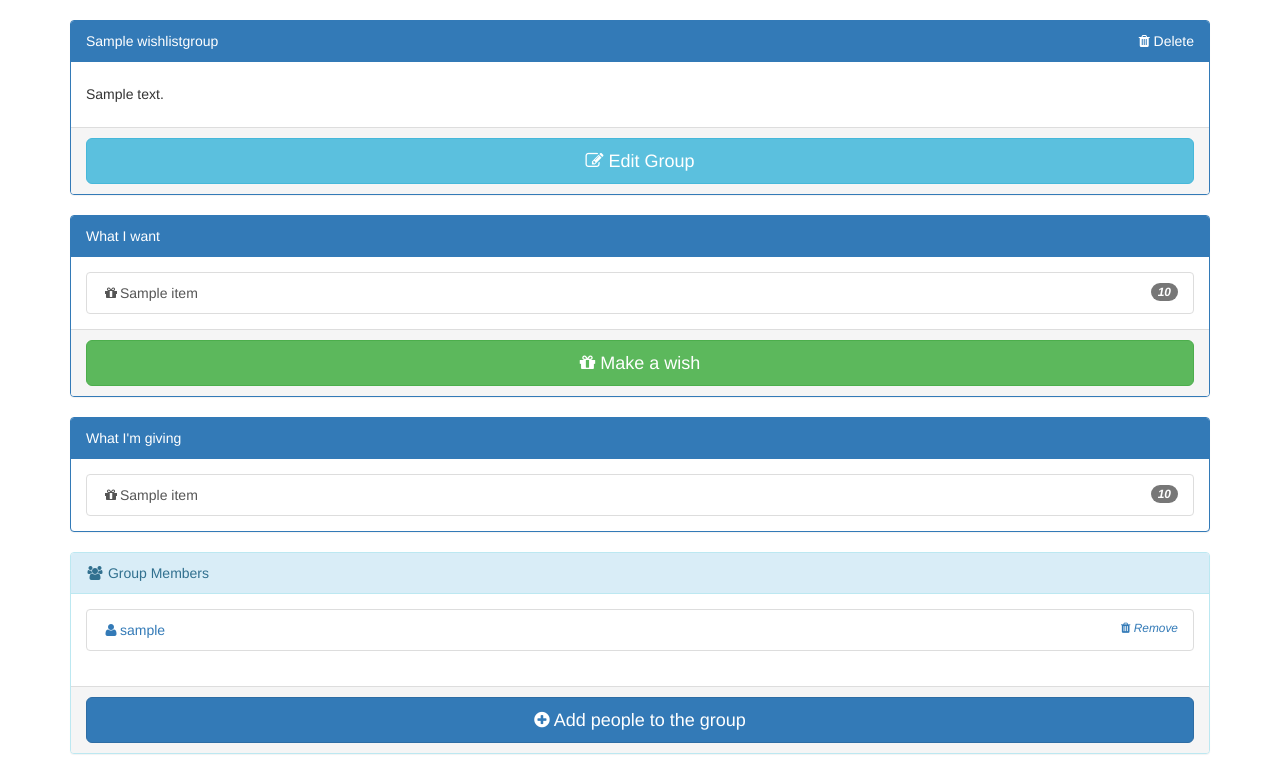
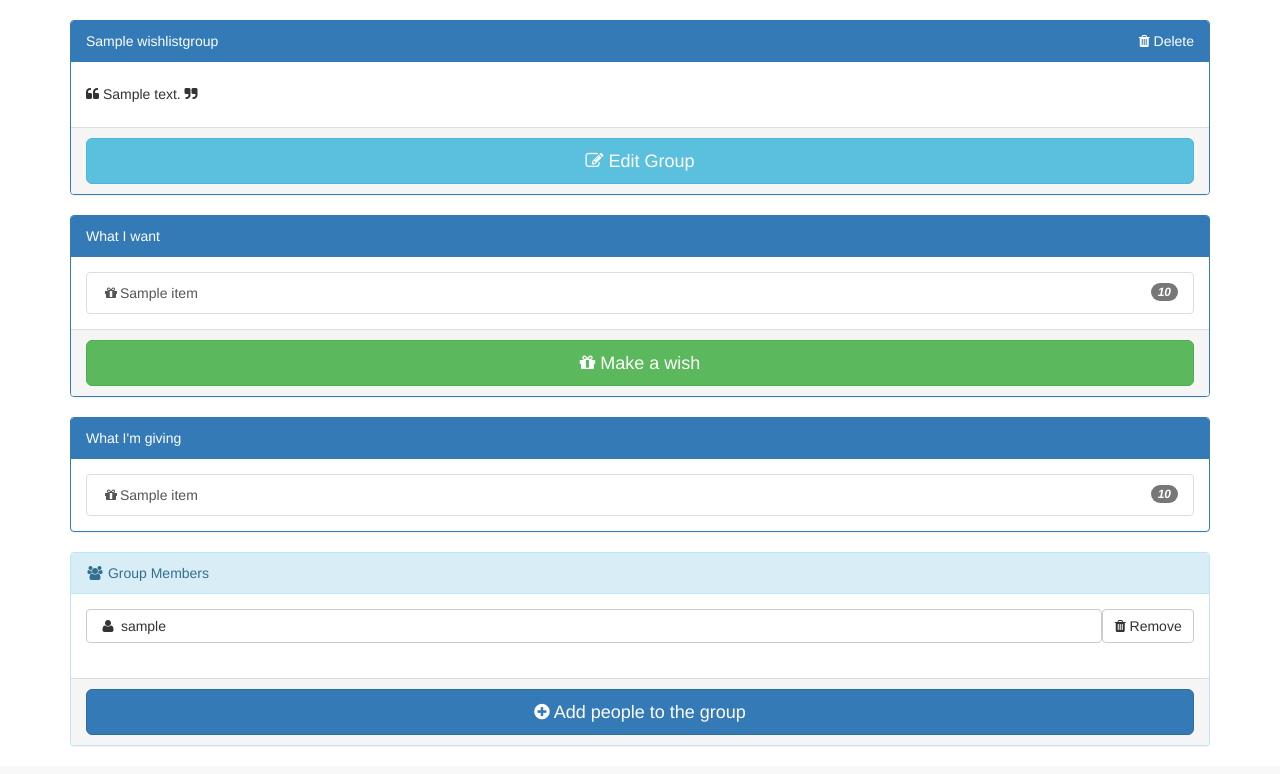
Before and after one commit to pclements12/PyWishlist, a Django app: page /wishlist/1/ in a window 1280 px wide. Shown: the part 51-825 px from the top of the page. After the commit the page ends 797 px from the top, so only its background shows below. Run offline with Django 3.2, Linux system fonts and the light colour scheme; a user stored in the database is signed in; tables that the repository leaves empty hold one stand-in row (values such as "Sample post"); some libraries are stand-ins or nearby versions.

Commit message:
update member lists to reflect group styles

```diff
--- a/wishlist_app/static/css/wishlist.css
+++ b/wishlist_app/static/css/wishlist.css
@@ -6,10 +6,14 @@ form.delete a{
     cursor: pointer
 }
 
-form.delete a:hover{
+form.delete a.delete:hover{
     color: red
 }
 
 a.no-link{
     cursor: default
 }
+
+.text-left{
+    text-align: left
+}
--- a/wishlist_app/static/js/home.js
+++ b/wishlist_app/static/js/home.js
@@ -3,7 +3,7 @@
     //handle confirming deletes
     var currentDeleteForm = null;
 
-    $("form.delete a").click(function(ev){
+    $("form.delete a.delete").click(function(ev){
         var $target = $(ev.target)
         currentDeleteForm = $target.closest("form")
         if(!currentDeleteForm){
--- a/wishlist_app/templates/wishlist_app/group/group_home.html
+++ b/wishlist_app/templates/wishlist_app/group/group_home.html
@@ -12,12 +12,12 @@
                 {% if request.user == group.creator %}
                 <form class="pull-right delete" method="POST" action="{% url 'group_delete' group.id %}">
                     {% csrf_token %}
-                    <a class="inverse" data-name="{{ group.name }}"><i class="fa fa-trash"></i> Delete</a>
+                    <a class="delete inverse" data-name="{{ group.name }}"><i class="fa fa-trash"></i> Delete</a>
                 </form>
                 {% endif %}
             </div>
             <div class="panel-body">
-                <h5>{{group.description}}</h5>
+                <h5><i class="fa fa-quote-left"></i> {{group.description}} <i class="fa fa-quote-right"></i> </h5>
                 {% block group_assignment %}
                 {% endblock %}
             </div>
@@ -75,7 +75,9 @@
             </div>
             <!-- /.panel-heading -->
             <div class="panel-body">
-                {% include 'wishlist_app/group/wishlist_members.html' %}
+                {% block member_links %}
+                    {% include 'wishlist_app/group/wishlist_members.html' %}
+                {% endblock %}
             </div>
 
             <div class="panel-footer">
--- a/wishlist_app/templates/wishlist_app/group/registry_home.html
+++ b/wishlist_app/templates/wishlist_app/group/registry_home.html
@@ -7,7 +7,7 @@
 {% block group_assignment %}
     <div class="col-lg-12">
         <div class="alert alert-info">
-                This is a birthday group for
+            This is a birthday/registry style group for
             {% if assignment %}
             <a title="See wishes" href="{% url 'user_wishlist' group.id assignment.wisher.id %}"><i class="fa fa-user"></i> {{ assignment.wisher.username }}</a>
             {% else %} no one yet. {% endif %}
@@ -30,5 +30,7 @@
     {% endif %}
 {% endblock %}
 
-{% block footer %}
+
+{% block member_links %}
+    {% include "wishlist_app/group/secret_santa_members.html" %}
 {% endblock %}
--- a/wishlist_app/templates/wishlist_app/group/secret_santa_home.html
+++ b/wishlist_app/templates/wishlist_app/group/secret_santa_home.html
@@ -14,3 +14,7 @@
         </div>
     </div>
 {% endblock %}
+
+{% block member_links %}
+    {% include "wishlist_app/group/secret_santa_members.html" %}
+{% endblock %}
--- a/wishlist_app/templates/wishlist_app/group/wishlist_members.html
+++ b/wishlist_app/templates/wishlist_app/group/wishlist_members.html
@@ -1,17 +1,19 @@
  <div class="list-group">
      {% for member in members %}
-    <li class="list-group-item" title="View wishes">
-        <a href="{% url 'user_wishlist' member.group.id member.user.id %}"><i class="fa fa-user fa-fw"></i>{{ member.user.username }}</a>
-        <span class="pull-right text-muted small">
-            <em>
-            {% if request.user == group.creator %}
-                 <form class="delete" method="POST" action="{% url 'remove_user' member.id %}">
+    <form class="delete" method="POST" action="{% url 'remove_user' member.id %}">
+        <div class="row">
+            <div class="col-lg-12">
+                <a class="text-left btn btn-default col-lg-11 col col-md-8 col-sm-8 col-xs-6" href="{% url 'user_wishlist' member.group.id member.user.id %}">
+                    <i class="fa fa-user fa-fw"></i> {{ member.user.username }}
+                </a>
+                {% if request.user == group.creator %}
                     {% csrf_token %}
-                    <a class="pull-right" data-name="{{ member.user.username }}"><i class="fa fa-trash"></i> Remove</a>
-                 </form>
-            {% endif %}
-            </em>
-        </span>
-    </li>
+                    <a class="btn btn-default col-lg-1 col-md-4 col-sm-4 col-xs-6 delete" data-name="{{ member.user.username }}">
+                        <i class="fa fa-trash"></i> Remove
+                    </a>
+                 {% endif %}
+            </div>
+        </div>
+    </form>
     {% endfor %}
 </div>
--- a/wishlist_app/templates/wishlist_app/item/item.html
+++ b/wishlist_app/templates/wishlist_app/item/item.html
@@ -10,7 +10,7 @@
                 {% if request.user == item.wisher %}
                     <form class="pull-right delete" method="POST" action="{% url 'item_delete' item.id %}">
                         {% csrf_token %}
-                        <a class="inverse" data-name="{{item.name}}"><i class="fa fa-trash"></i> Delete</a>
+                        <a class="delete inverse" data-name="{{item.name}}"><i class="fa fa-trash"></i> Delete</a>
                     </form>
                 {% endif %}
             </div>
```
Also changed, not shown: wishlist_app/views/user.py (+0 -26 lines). Lines whose indentation alone changed are shown as unchanged.
